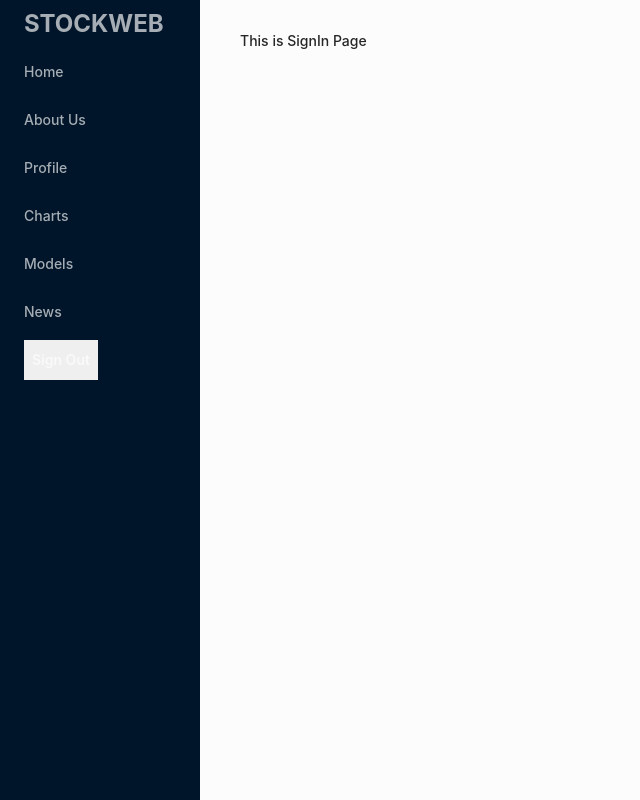
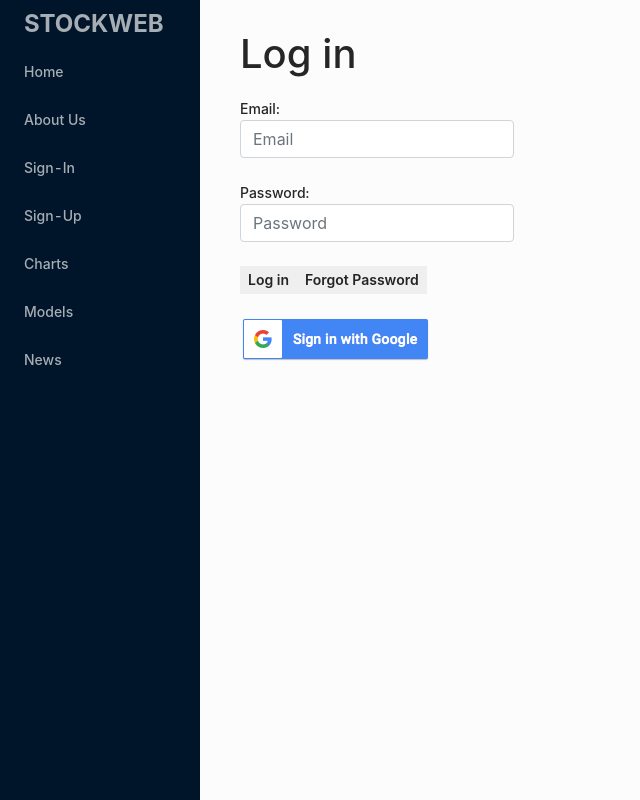
Before and after one commit to 39xdgy/stock_web, a React (Create React App) app: page /sigin in a window 1280 px wide. Shown: the whole page, without its empty margins (0-640 px from the left). Built offline with nearby package versions, Linux system fonts and the light colour scheme; no server answers.

Commit message:
sign in/up function
sign in/up, log out, change password, forget password all finished

```diff
--- a/src/components/ChangePassword.js
+++ b/src/components/ChangePassword.js
@@ -4,7 +4,7 @@ import { doChangePassword } from '../firebase/FirebaseFunctions';
 import '../App.css';
 
 function ChangePassword() {
-  const { currentUser } = useContext(AuthContext);
+  const  currentUser  = useContext(AuthContext);
   const [pwMatch, setPwMatch] = useState('');
   console.log(currentUser);
 
@@ -23,7 +23,7 @@ function ChangePassword() {
 
     try {
       await doChangePassword(
-        currentUser.email,
+        currentUser.currentUser.email,
         currentPassword.value,
         newPasswordOne.value
       );
@@ -32,7 +32,7 @@ function ChangePassword() {
       alert(error);
     }
   };
-  if (currentUser.providerData[0].providerId === 'password') {
+  if (currentUser.currentUser.providerData[0].providerId === 'password') {
     return (
       <div>
         {pwMatch && <h4 className="error">{pwMatch}</h4>}
--- a/src/components/Navigation.js
+++ b/src/components/Navigation.js
@@ -31,6 +31,9 @@ const Navigation = () => {
                         </Menu.Item>
                         <Menu.Item key='2'>
                             <Link to='/aboutUs'>About Us</Link>
+                        </Menu.Item>
+                        <Menu.Item key='8'>
+                            <Link to='/account'>Account information</Link>
                         </Menu.Item>
                         <Menu.Item key='3'>
                             <Link to='/profile'>Profile</Link>
@@ -100,7 +103,12 @@ const Navigation = () => {
         );
     };
 
-    return <div>{currentUser ? NavigationAuth() : NavigationUnAuth()}</div>;
+    if(currentUser.currentUser){
+        return (<div><NavigationAuth/></div>)
+    }
+    else{
+        return (<div><NavigationUnAuth/></div>)
+    }
 };
 
 export default Navigation;
--- a/src/components/PrivateRoute.js
+++ b/src/components/PrivateRoute.js
@@ -9,7 +9,7 @@ const PrivateRoute = ({ component: RouteComponent, ...rest }) => {
     <Route
       {...rest}
       render={(routeProps) =>
-        !!currentUser ? (
+        !!currentUser.currentUser ? (
           <RouteComponent {...routeProps} />
         ) : (
           <Redirect to={'sigin'} />
--- a/src/components/SignIn.js
+++ b/src/components/SignIn.js
@@ -1,8 +1,80 @@
-import React from 'react';
-import '../App.css';
+import React, { useContext } from 'react';
+import SocialSignIn from './SocialSignIn';
+import { Redirect } from 'react-router-dom';
+import { AuthContext } from '../firebase/Auth';
+import {
+  doSignInWithEmailAndPassword,
+  doPasswordReset
+} from '../firebase/FirebaseFunctions';
 
-const SignIn = () => {
-    return <p>This is SignIn Page</p>
-};
+function SignIn() {
+  const  currentUser  = useContext(AuthContext);
+  const handleLogin = async (event) => {
+    event.preventDefault();
+    let { email, password } = event.target.elements;
+
+    try {
+      await doSignInWithEmailAndPassword(email.value, password.value);
+    } catch (error) {
+      alert(error);
+    }
+  };
+
+  const passwordReset = (event) => {
+    event.preventDefault();
+    let email = document.getElementById('email').value;
+    if (email) {
+      doPasswordReset(email);
+      alert('Password reset email was sent');
+    } else {
+      alert(
+        'Please enter an email address below before you click the forgot password link'
+      );
+    }
+  };
+  if (currentUser.currentUser) {
+    return <Redirect to="/home" />;
+  }
+  return (
+    <div>
+      <h1>Log in</h1>
+      <form onSubmit={handleLogin}>
+        <div className="form-group">
+          <label>
+            Email:
+            <input
+              className="form-control"
+              name="email"
+              id="email"
+              type="email"
+              placeholder="Email"
+              required
+            />
+          </label>
+        </div>
+        <div className="form-group">
+          <label>
+            Password:
+            <input
+              className="form-control"
+              name="password"
+              type="password"
+              placeholder="Password"
+              required
+            />
+          </label>
+        </div>
+        <button type="submit">Log in</button>
+
+        <button className="forgotPassword" onClick={passwordReset}>
+          Forgot Password
+        </button>
+      </form>
+
+      <br />
+      <SocialSignIn />
+    </div>
+  );
+}
 
 export default SignIn;
--- a/src/components/SignUp.js
+++ b/src/components/SignUp.js
@@ -25,7 +25,7 @@ function SignUp() {
     }
   };
 
-  if (currentUser) {
+  if (currentUser.currentUser) {
     return <Redirect to="/" />;
   }
 
```
